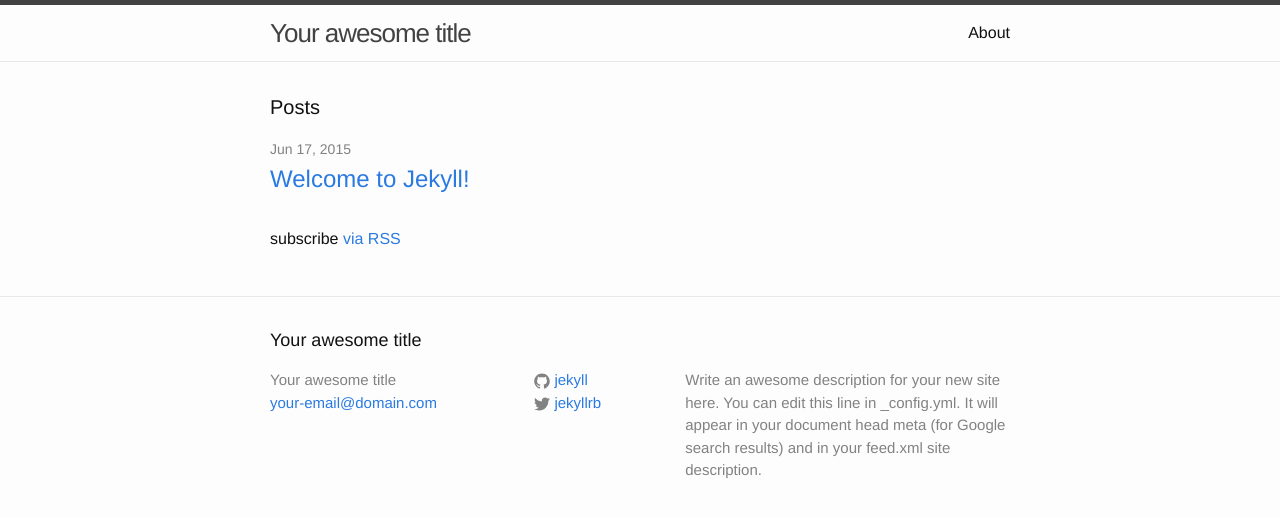
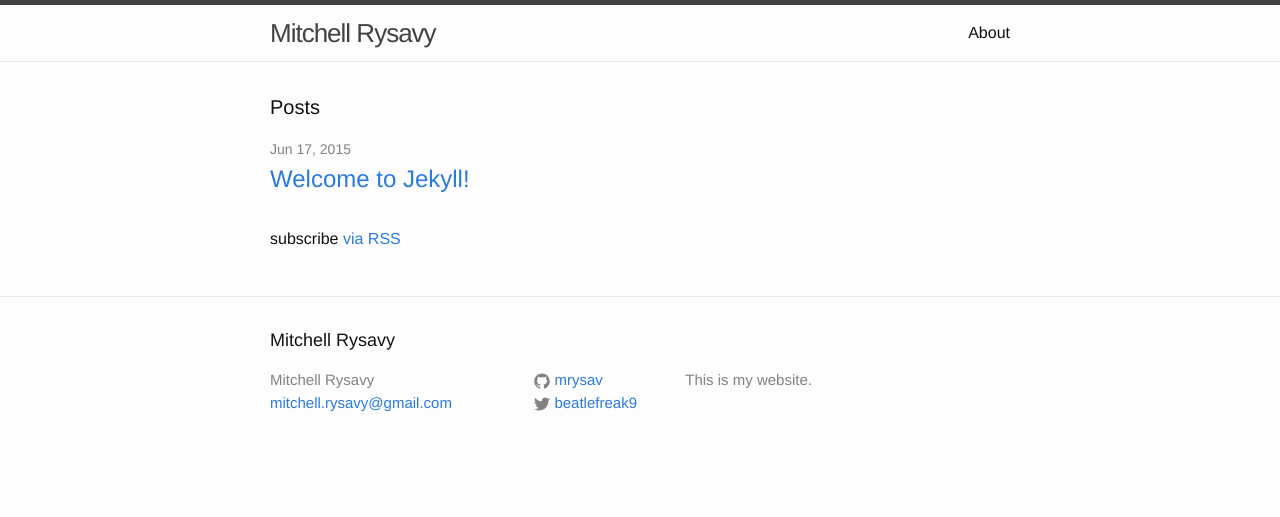
Before and after one commit to mrysav/mrysav.github.io, a Jekyll site: the page built from index.html, in a window 1280 px wide. Shown: the top 517 px of the page. Built offline with Jekyll 4.4.1, drawn with Linux system fonts in a browser that asks for light colours.

Commit message:
updated config and python version

```diff
--- a/_config.yml
+++ b/_config.yml
@@ -1,14 +1,12 @@
 # Site settings
-title: Your awesome title
-email: your-email@domain.com
+title: Mitchell Rysavy
+email: mitchell.rysavy@gmail.com
 description: > # this means to ignore newlines until "baseurl:"
-  Write an awesome description for your new site here. You can edit this
-  line in _config.yml. It will appear in your document head meta (for
-  Google search results) and in your feed.xml site description.
+  This is my website.
 baseurl: "" # the subpath of your site, e.g. /blog/
-url: "http://yourdomain.com" # the base hostname & protocol for your site
-twitter_username: jekyllrb
-github_username:  jekyll
+url: "http://mrysav.github.io/" # the base hostname & protocol for your site
+twitter_username: beatlefreak9
+github_username:  mrysav
 
 # Build settings
 markdown: kramdown
```
Also changed, not shown: 1 other file.
